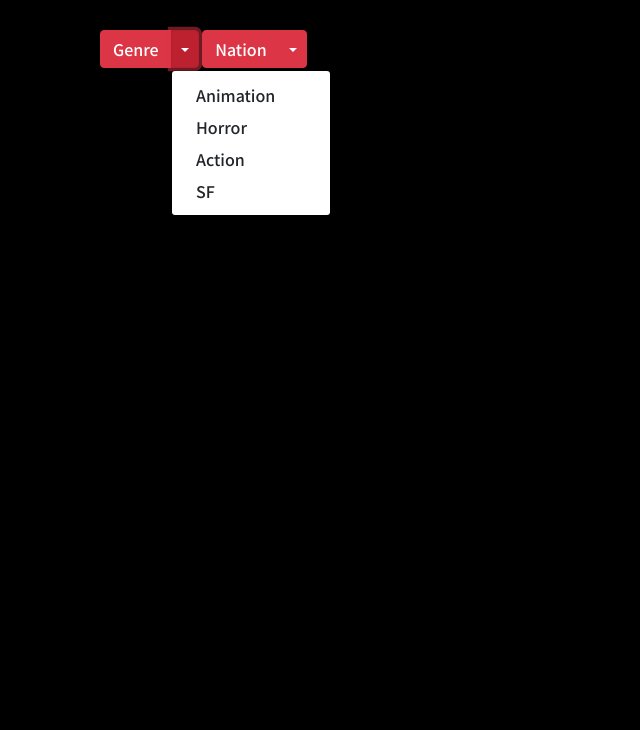
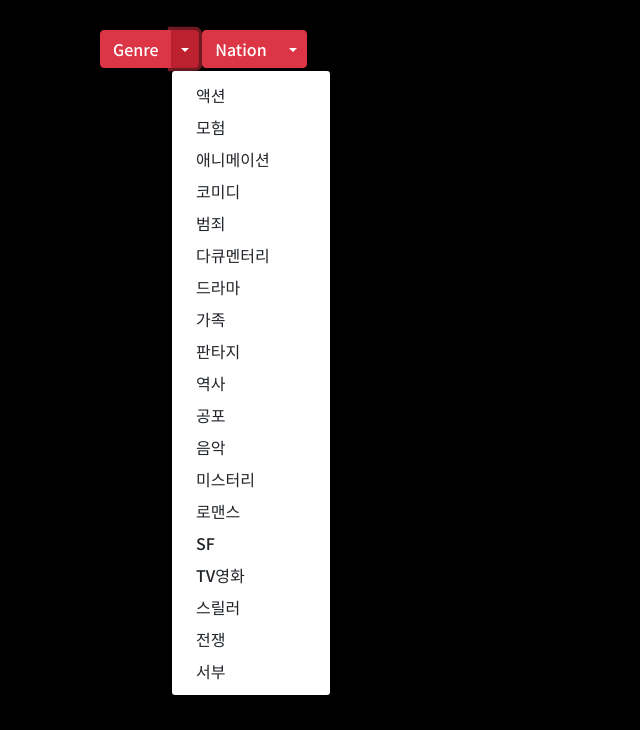
Before and after one commit to sesame86/homework, a Flask app: page / in a window 1280 px wide, after a click on "Toggle Dropdown". Shown: the part 70-800 px from the top of the page, without its empty margins (0-640 px from the left). Run offline with Flask 2, Linux system fonts and the light colour scheme; some libraries are stand-ins or nearby versions.

Commit message:
2020-08-19

```diff
--- a/project/genre/templates/index.html
+++ b/project/genre/templates/index.html
@@ -56,6 +56,39 @@
 
         });
 
+        function movieGenre(search_input) {
+            $('#cards-box').empty()
+            let genre_id = $('#genreid').val();
+            let nation_id = $('#nationid').val();
+            console.log(movietitle);
+            $.ajax({
+                type: 'GET',
+                url: 'https://api.themoviedb.org/3/search/movie?api_key=a338932a06b8f07fb4c5638b91007531&language=ko-KR&query='+movietitle,
+                data: {"api_key": "a338932a06b8f07fb4c5638b91007531", },
+                success: function (response) {
+                    console.log(response)
+                    let movies = response["results"]
+                    let moviesLength = movies.length;
+
+                    for (let index = 0; index < moviesLength; index++) {
+                        let id = movies[index]['id'];
+                        let title = movies[index]['title'];
+                        let poster_path = movies[index]['poster_path']
+                        let poster_url = "https://image.tmdb.org/t/p/w300/"
+                        let base_url = "https://www.themoviedb.org/movie/"
+
+                        let movieCard = `<div class="card">
+                                                        <img class="card-img-top" src="${poster_url}${poster_path}" alt="Card image cap">
+                                                        <div class="card-body text-center">
+                                                        <a href="${base_url}${id}" target="_blank" class="link-font">${title}</a>
+                                                        </div>
+                                                    </div>`;
+                        $("#cards-box").append(movieCard);
+                    }
+                }
+            });
+        }
+
 
 
     </script>
@@ -104,11 +137,26 @@
       <button type="button" class="btn btn-danger dropdown-toggle dropdown-toggle-split" data-toggle="dropdown" aria-haspopup="true" aria-expanded="false">
         <span class="sr-only">Toggle Dropdown</span>
       </button>
-      <div class="dropdown-menu">
-        <a class="dropdown-item" href="#">Animation</a>
-        <a class="dropdown-item" href="#">Horror</a>
-        <a class="dropdown-item" href="#">Action</a>
-        <a class="dropdown-item" href="#">SF</a>
+      <div class="dropdown-menu" id="genreid">
+        <a class="dropdown-item" vlaue="28">액션</a>
+        <a class="dropdown-item" vlaue="12">모험</a>
+        <a class="dropdown-item" vlaue="16">애니메이션</a>
+        <a class="dropdown-item" vlaue="35">코미디</a>
+        <a class="dropdown-item" vlaue="80">범죄</a>
+        <a class="dropdown-item" vlaue="99">다큐멘터리</a>
+        <a class="dropdown-item" vlaue="18">드라마</a>
+        <a class="dropdown-item" vlaue="10751">가족</a>
+        <a class="dropdown-item" vlaue="14">판타지</a>
+        <a class="dropdown-item" vlaue="36">역사</a>
+        <a class="dropdown-item" vlaue="27">공포</a>
+        <a class="dropdown-item" vlaue="10402">음악</a>
+        <a class="dropdown-item" vlaue="9648">미스터리</a>
+        <a class="dropdown-item" vlaue="10749">로맨스</a>
+        <a class="dropdown-item" vlaue="878">SF</a>
+        <a class="dropdown-item" vlaue="10770">TV영화</a>
+        <a class="dropdown-item" vlaue="53">스릴러</a>
+        <a class="dropdown-item" vlaue="10752">전쟁</a>
+        <a class="dropdown-item" vlaue="37">서부</a>
       </div>
     </div>
     <div class="btn-group">
--- a/project/search/templates/index.html
+++ b/project/search/templates/index.html
@@ -143,7 +143,7 @@
   <div class="form-group mx-sm-3 mb-2">
     <input type="text" class="form-control" id="search_input" placeholder="Search" onkeyup="searchMovie()">
   </div>
-  <button type="submit" class="btn btn-primary mb-2" onclick="searchMovie()">
+  <button type="submit" class="btn btn-danger mb-2" onclick="searchMovie()">
       <font size="5px">😎</font>
   </button>
 </form>
```
